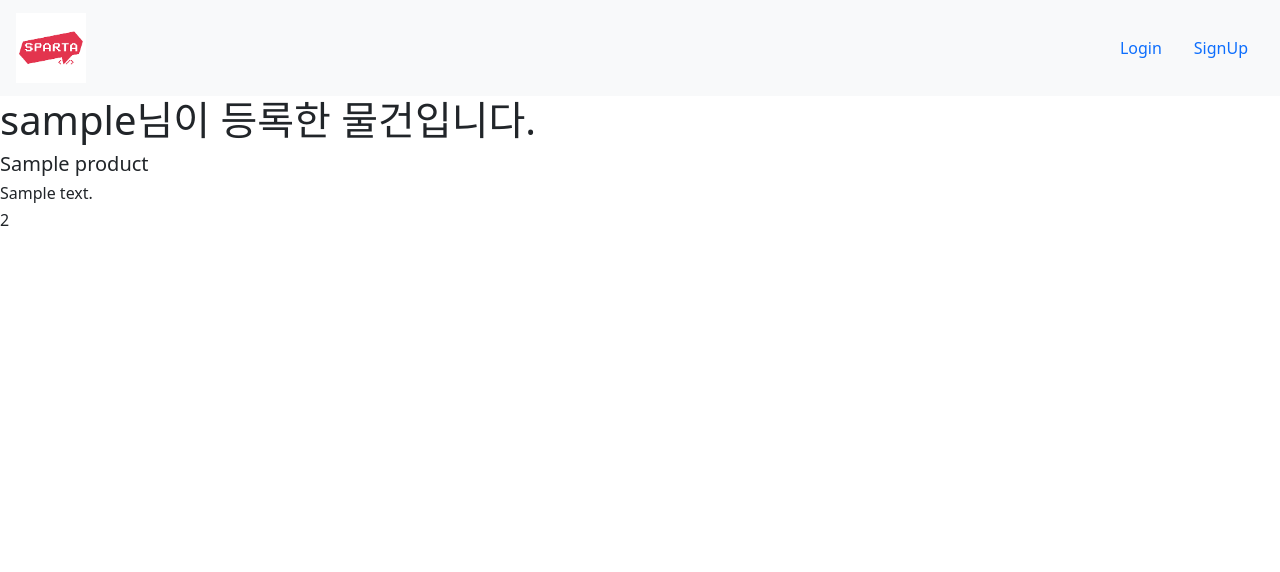
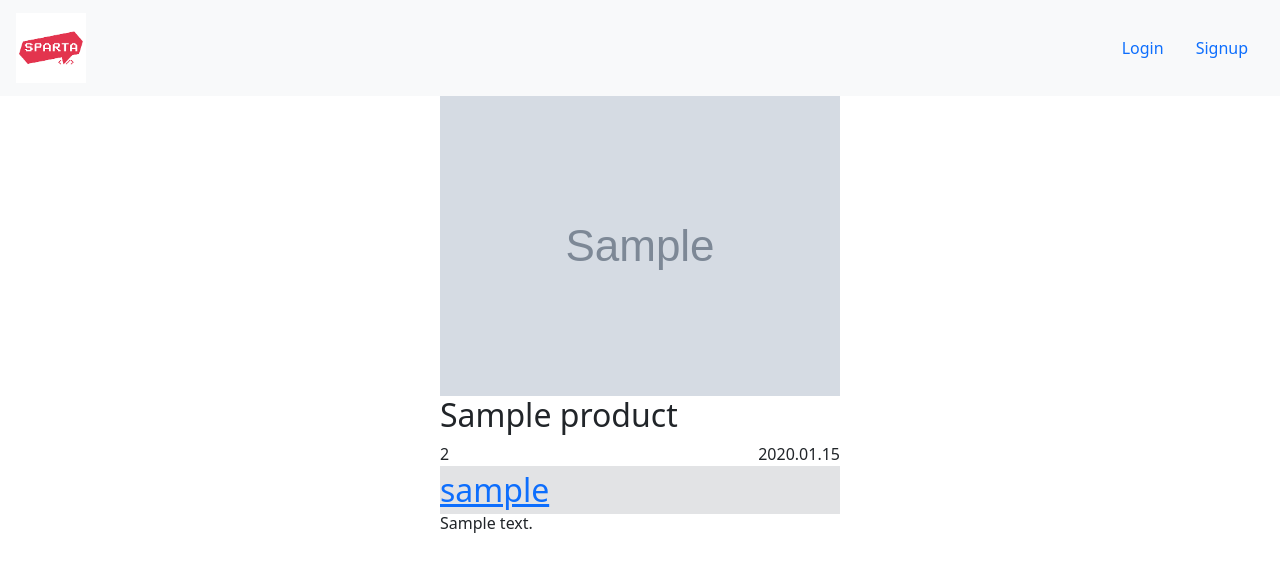
Before and after one commit to Juunsik/spartamarket, a Django app: page /products/1/ in a window 1280 px wide. Shown: the top 572 px of the page. Run offline with Django 5.2, Linux system fonts and the light colour scheme; tables that the repository leaves empty hold one stand-in row (values such as "Sample post"); grey boxes marked "Sample" are stand-in pictures.

Commit message:
Update: detail.html
- 이미지 위치 조정

```diff
--- a/products/templates/products/product_detail.html
+++ b/products/templates/products/product_detail.html
@@ -1,12 +1,33 @@
 {% extends 'base.html' %}
+{% load static %}
+
+{% block content %}
+    <div class='mx-auto justify-content-center'>
+        <div class='d-flex justify-content-center'>
+            <article>
+                <div class='d-flex justify-content-center'>
+                    <img class='width:100% object-fit-cover' src="{{product.image.url}}">
+                </div>
+                <h2>{{product.title}}</h2>
+                <div class='d-flex align-items-center justify-content-between'>
+                    <div>{{product.hits}}</div>
+                    <span>{{product.created_at|date:'Y.m.d'}}</span>
+                </div>
+
+                <a href="{% url 'accounts:profile' product.author.pk %}">
+                    <div class='bg-secondary-subtle'>
+                        <div class='fs-2'>{{product.author}}</div>
+                    </div>
+                </a>
 
 
-{% block content %}
-    <h1>{{product.author}}님이 등록한 물건입니다.</h1>
+                <h6>{{product.description|linebreaksbr}}</h6>
 
-    <h5>{{product.title}}</h5>
-    <h6>{{product.description}}</h6>
-    <h6>{{product.hits}}</h6>
+            </article>
+
+        </div>
+    </div>
+
 
 
     {% if user.is_authenticated %}
--- a/static/css/style.css
+++ b/static/css/style.css
@@ -0,0 +1,3 @@
+a {
+    text-decoration-line: none;
+}
--- a/templates/base.html
+++ b/templates/base.html
@@ -5,6 +5,7 @@
     <meta charset="UTF-8">
     <meta name="viewport" content="width=device-width, initial-scale=1.0">
     <title>Document</title>
+    <link rel="stylesheet" type="text/css" href="{% static 'css/style.css' %}">
     <link href="https://cdn.jsdelivr.net/npm/bootstrap@5.3.3/dist/css/bootstrap.min.css" rel="stylesheet" integrity="sha384-QWTKZyjpPEjISv5WaRU9OFeRpok6YctnYmDr5pNlyT2bRjXh0JMhjY6hW+ALEwIH" crossorigin="anonymous">
 </head>
 <body>
--- a/templates/nav.html
+++ b/templates/nav.html
@@ -14,7 +14,7 @@
             <li class="nav-item">
                 <form action="{% url 'accounts:logout' %}" method='POST'>
                     {% csrf_token %}
-                    <button class="nav-link" type='submit'>LogOut</button>
+                    <button class="nav-link" type='submit'>Logout</button>
                 </form>
             </li>
         {% else %}
@@ -22,7 +22,7 @@
                 <a class="nav-link" href="{% url 'accounts:login' %}">Login</a>
             </li>
             <li class="nav-item">
-                <a class="nav-link" href="{% url 'accounts:signup' %}">SignUp</a>
+                <a class="nav-link" href="{% url 'accounts:signup' %}">Signup</a>
             </li>
         {% endif %}
 
```
